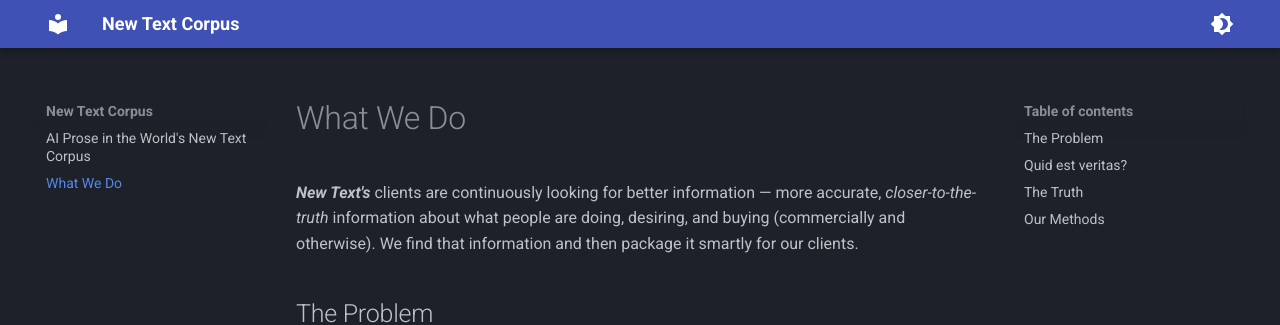
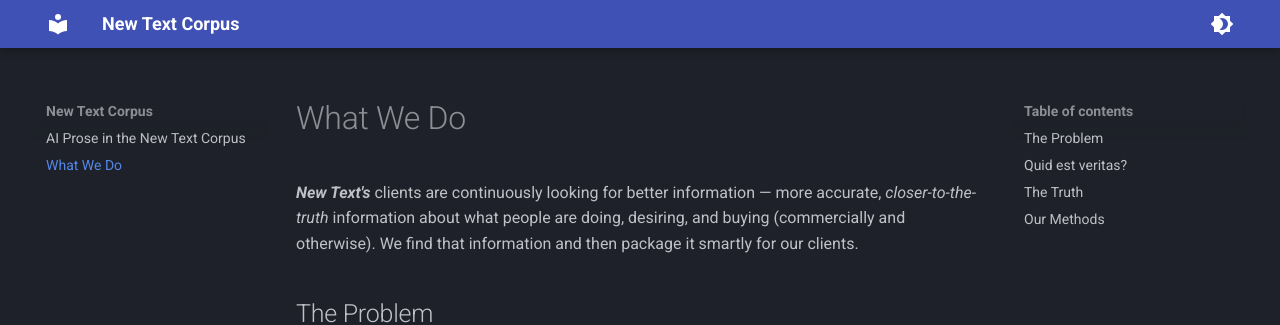
Before and after one commit to textmadenew/newtextcorp.github.io, an MkDocs documentation site: the page built from docs/whatwedo.md, in a window 1280 px wide. Shown: the top 325 px of the page. Built offline with MkDocs 1.6.1 and Material for MkDocs 9.7.7, drawn with Linux system fonts in a browser that asks for light colours.

Commit message:
tweak home

```diff
--- a/docs/index.md
+++ b/docs/index.md
@@ -1 +1 @@
-# AI Prose in the World's New Text `Corpus`
+# AI Prose in the New Text Corpus
```
